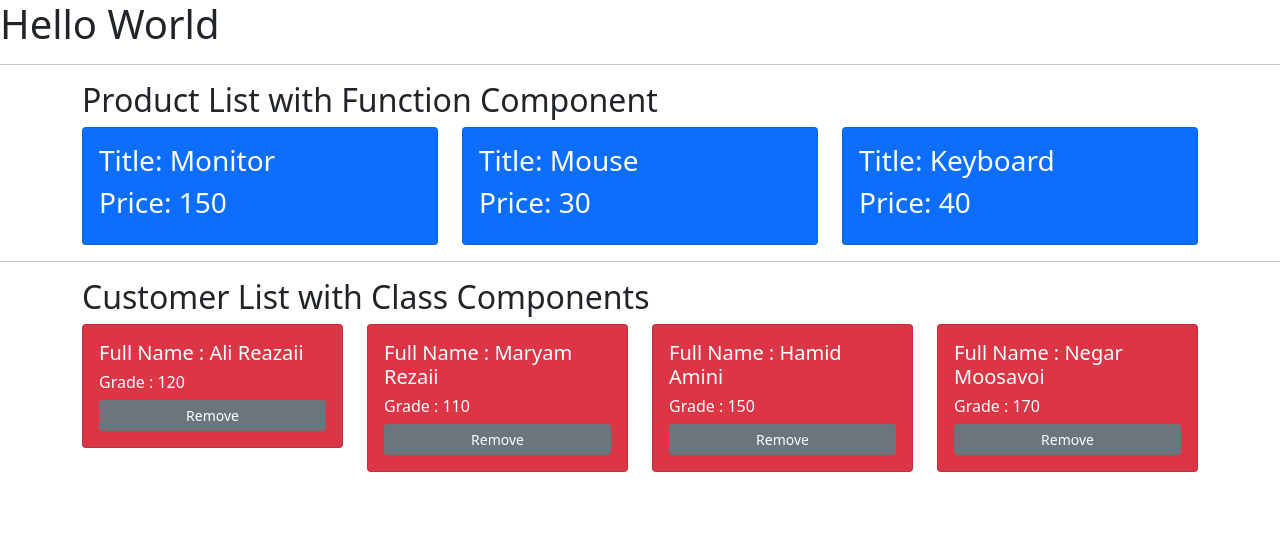
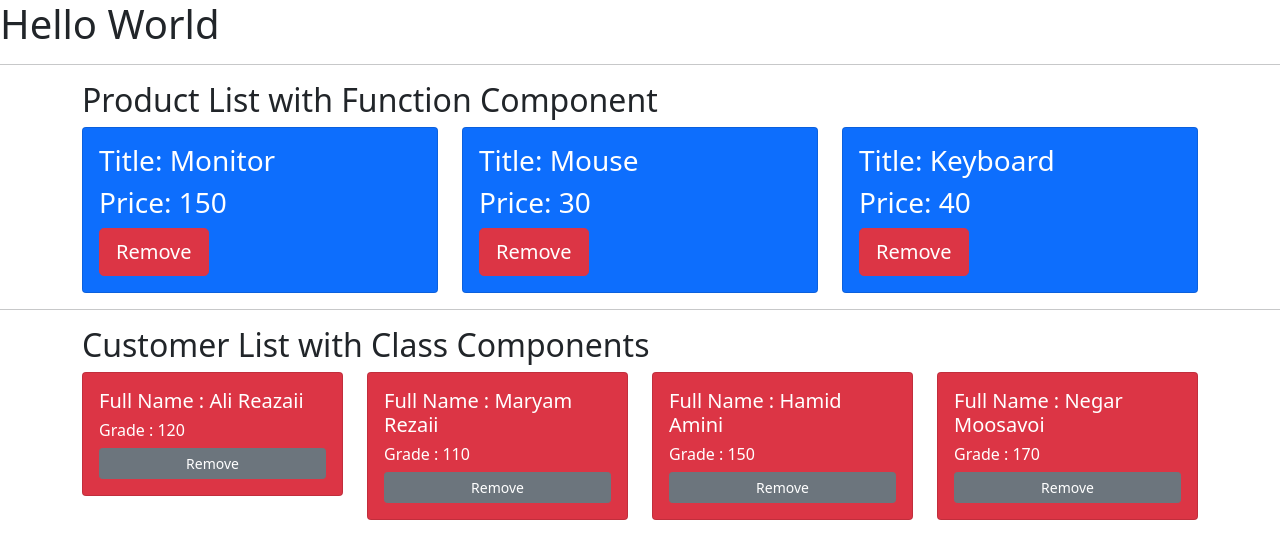
Before and after one commit to MamadTaheri/react-training, a React (Create React App) app: page / in a window 1280 px wide. Shown: the top 558 px of the page. Built offline with nearby package versions, Linux system fonts and the light colour scheme.

Commit message:
props drilling

```diff
--- a/src/components/customer/CustomerInfo.js
+++ b/src/components/customer/CustomerInfo.js
@@ -8,7 +8,7 @@ class CustomerInfo extends Component {
                 <div className="card bg-danger text-white p-3">
                     <h5>Full Name : {this.customer.fullName}</h5>
                     <h6>Grade : {this.customer.grade}</h6>
-                    <button className="btn btn-secondary btn-sm">Remove</button>
+                    <button className="btn btn-secondary btn-sm" onClick={() => this.props.removeCustomer(this.customer.id)}>Remove</button>
                 </div>
             </div>
         );
--- a/src/components/customer/CustomerList.js
+++ b/src/components/customer/CustomerList.js
@@ -6,13 +6,25 @@ class CustomerList extends Component {
 
     state = {customers: initialCustomers}
 
+    removeCustomer = (id) => {
+        this.setState({
+            customers: this.state.customers.filter(q => q.id !== id)
+        })
+    }
+
     render() {
         return (
             <div className="container">
                 <h2>Customer List with Class Components</h2>
                 <div className="row">
                     {
-                        this.state.customers.map((customer, index) => <CustomerInfo key={customer.id} customer={customer} /> )
+                        this.state.customers.map((customer, index) =>
+                            <CustomerInfo
+                                key={customer.id}
+                                customer={customer}
+                                removeCustomer={this.removeCustomer}
+                            />
+                        )
                     }
                 </div>
             </div>
--- a/src/components/product/ProductInfo.js
+++ b/src/components/product/ProductInfo.js
@@ -1,12 +1,13 @@
 import React from 'react';
 
-const ProductInfo = ({info}) => {
+const ProductInfo = ({info, removeItem}) => {
     return (
         <div className="col-md-4">
             <div className="card bg-primary text-white">
                 <div className="card-body">
                     <h3>Title: {info.title}</h3>
                     <h3>Price: {info.price}</h3>
+                    <button className="btn btn-danger btn-lg" onClick={() => removeItem(info.id)}>Remove</button>
                 </div>
             </div>
         </div>
--- a/src/components/product/ProductList.js
+++ b/src/components/product/ProductList.js
@@ -4,14 +4,26 @@ import ProductInfo from "./ProductInfo";
 
 const ProductList = () => {
 
-    const [items] = useState(initialProducts);
+    const [items, setItems] = useState(initialProducts);
+
+    const removeItem = (id) => {
+        if(window.confirm('are you sure remove item ? ')){
+            setItems([...items.filter(q => q.id !== id)])
+        }
+    }
 
     return (
         <div className="container">
             <h2>Product List with Function Component</h2>
             <div className="row">
                 {
-                    items.map((item, index) => <ProductInfo key={item.id} info={item}/>)
+                    items.map((item, index) =>
+                        <ProductInfo
+                            key={item.id}
+                            info={item}
+                            removeItem={removeItem}
+                        />
+                    )
                 }
             </div>
         </div>
```
